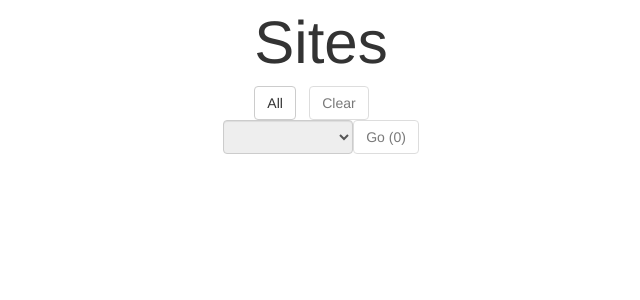
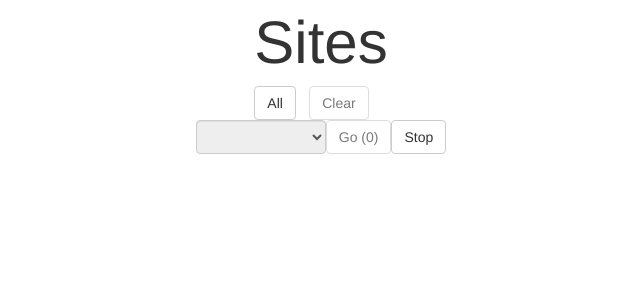
Before and after one commit to jaimeibar/configurator, a Django app: template nodes/templates/nodes/index.html in a window 1280 px wide. Shown: the top 300 px of the page, without its empty margins (319-959 px from the left). Run offline with Django 3.2, Linux system fonts and the light colour scheme; the template is opened without the code that fills it, so the values that code supplies are empty; some libraries are stand-ins or nearby versions.

Commit message:
Added stop button

```diff
--- a/nodes/templates/nodes/index.html
+++ b/nodes/templates/nodes/index.html
@@ -38,6 +38,9 @@
                     <td>
                         <button type="button" id="button_go" class="btn btn-default" disabled="disabled" onclick="get_selected_hosts()">Go (0)</button>
                     </td>
+                    <td>
+                        <button type="button" id="button_stop" class="btn btn-default" onclick="stop()">Stop</button>
+                    </td>
                 </tr>
             </tbody>
         </table>
```
